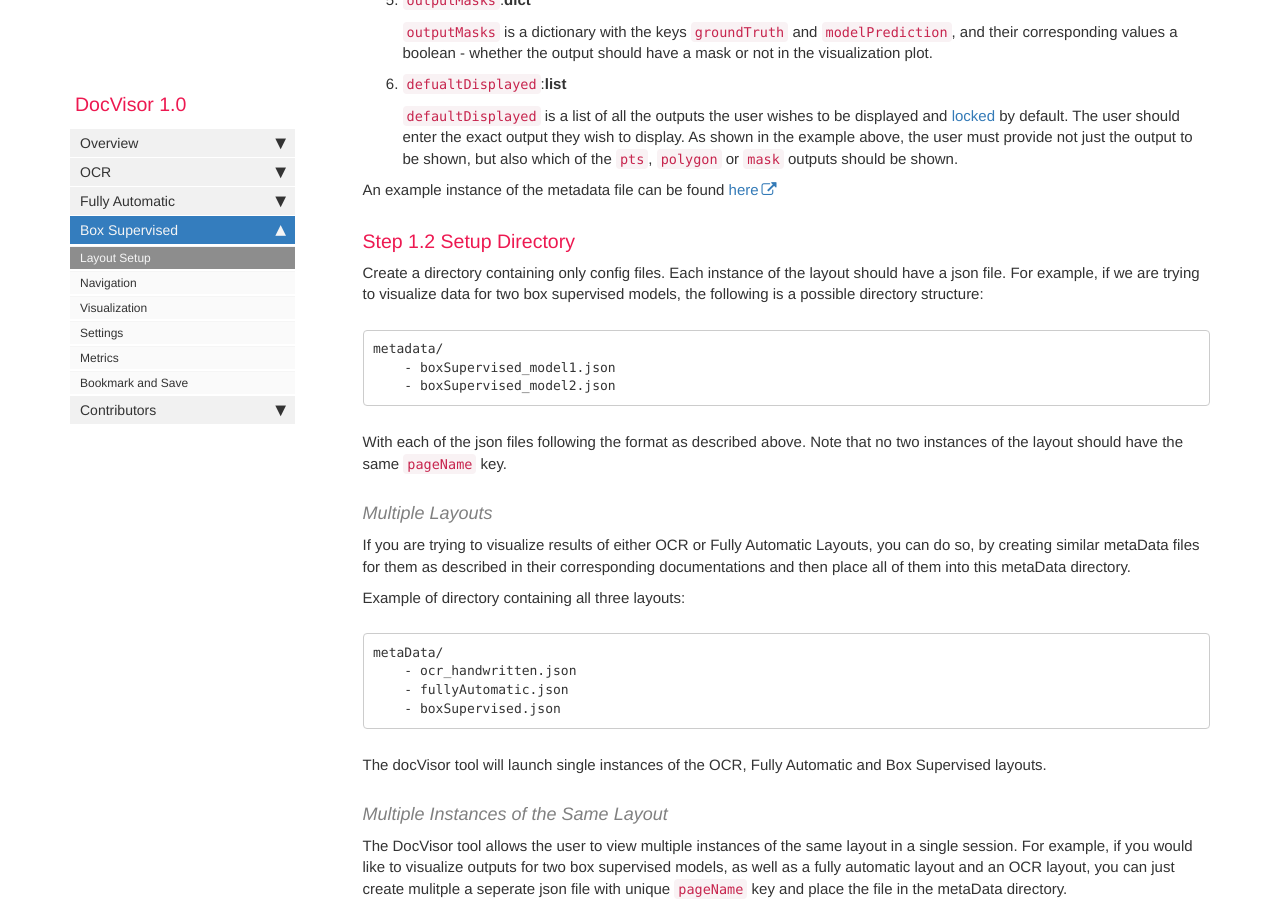
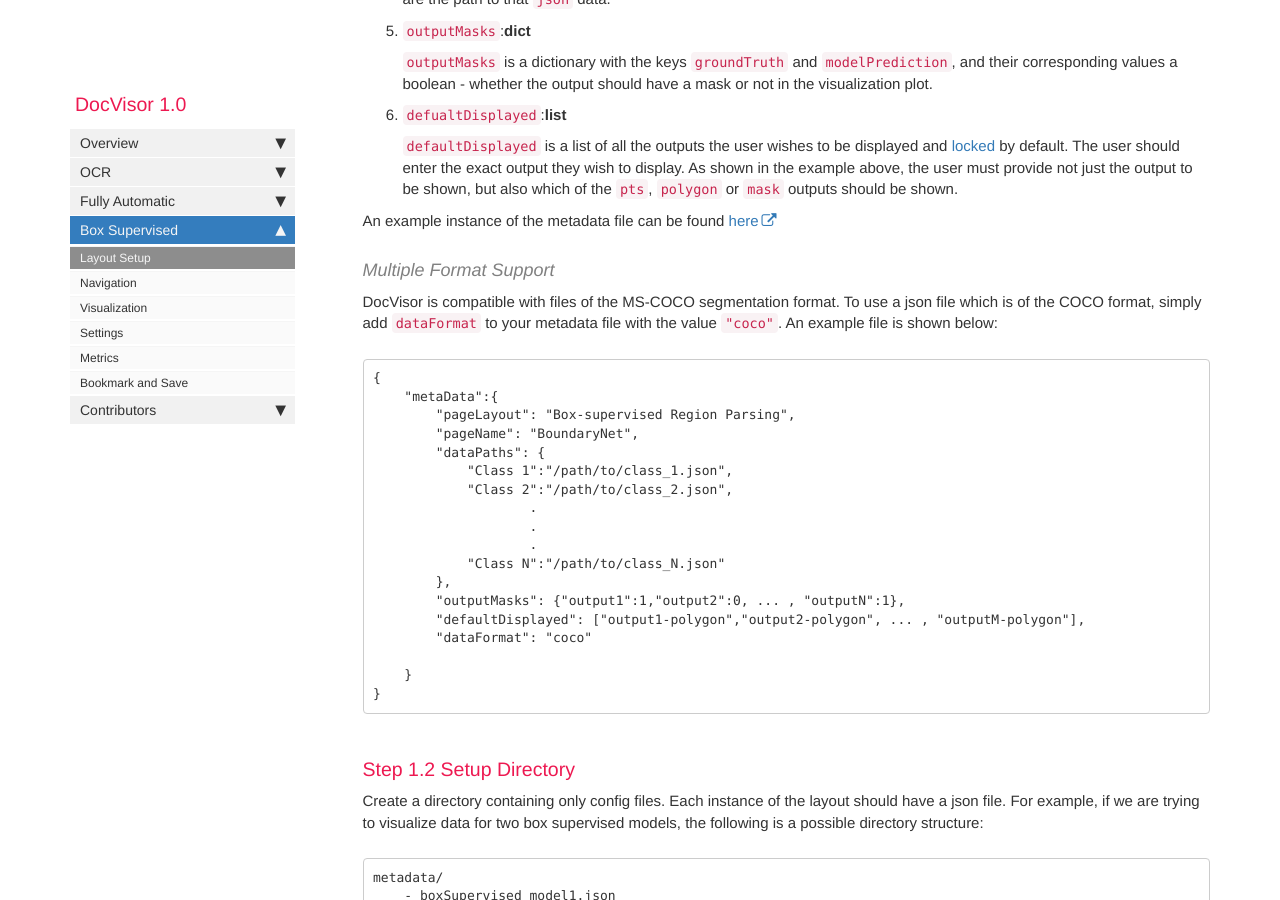
Before and after one commit to ihdia/docvisor, a Jekyll site: the page built from pages/boxSupervised/box_setup.md, in a window 1280 px wide and 900 px high, scrolled down 1416 px. Built offline with Jekyll 4.4.1, drawn with Linux system fonts in a browser that asks for light colours; comment, search, counter and statistics services are not loaded; some of the changed text lies outside the part shown.

Commit message:
added documentation for coco format

````diff
--- a/pages/boxSupervised/box_setup.md
+++ b/pages/boxSupervised/box_setup.md
@@ -60,6 +60,32 @@ Shown below is an example metadata file:
     `defaultDisplayed` is a list of all the outputs the user wishes to be displayed and [locked](box_settings.html#display-options) by default. The user should enter the exact output they wish to display. As shown in the example above, the user must provide not just the output to be shown, but also which of the `pts`, `polygon` or  `mask` outputs should be shown.
 
 An example instance of the metadata file can be found [here](https://github.com/ihdia/docvisor/blob/main/example/metaData/boundarynet_metadata.json)
+
+#### Multiple Format Support
+
+DocVisor is compatible with files of the MS-COCO segmentation format. To use a json file which is of the COCO format, simply add `dataFormat` to your metadata file with the value `"coco"`. An example file is shown below:
+
+```
+{
+    "metaData":{
+        "pageLayout": "Box-supervised Region Parsing",
+        "pageName": "BoundaryNet",
+        "dataPaths": {
+            "Class 1":"/path/to/class_1.json",
+            "Class 2":"/path/to/class_2.json",
+                    .
+                    .
+                    .
+            "Class N":"/path/to/class_N.json"
+        },
+        "outputMasks": {"output1":1,"output2":0, ... , "outputN":1},
+        "defaultDisplayed": ["output1-polygon","output2-polygon", ... , "outputM-polygon"],
+        "dataFormat": "coco"
+
+    }
+}
+```
+
 
 ### Step 1.2 Setup Directory
 
@@ -138,7 +164,7 @@ The json file with the data for the box-supervised layout is a list of dictionar
 
 2. `outputs`:**dict (required)**
 
-    `outputs` is an dictionary of lists. Each list in turn stores the points of the output polygon to be visualized. In the above example, there are three outputs to be visualized: `ground_truth`, `gcn_output` and `encoder_output`.
+    `outputs` is an dictionary of lists. Each list in turn stores the points of the output polygon to be visualized. In the above example, there are three outputs to be visualized: `ground_truth`, `gcn_output` and `encoder_output`. **Note that the coordinates should be relative to the bounding box for each region**. Basically, subtract the x and y coordinates of the top-left of the bounding box for each point.
 
 3. `metrics`:**dict**
 
@@ -150,7 +176,7 @@ The json file with the data for the box-supervised layout is a list of dictionar
 
 5. `bbox`:**list (required)**
 
-    `bbox` is the user-annotated bounding box for the current region.
+    `bbox` is the user-annotated bounding box for the current region. The bounding box should be of the form `[x_0,y_0,w,h]`, where `x_0` is the x-coordinate of the top-left corner, `y_0` is the y-coordinate of the top-left corner, `w` and `h` are the width and height of the bounding box respectively.
 
 6. `collection`:**string**
 
````
Also changed, not shown: pages/fullyAutomatic/fa_setup.md (+26 -0 lines).
